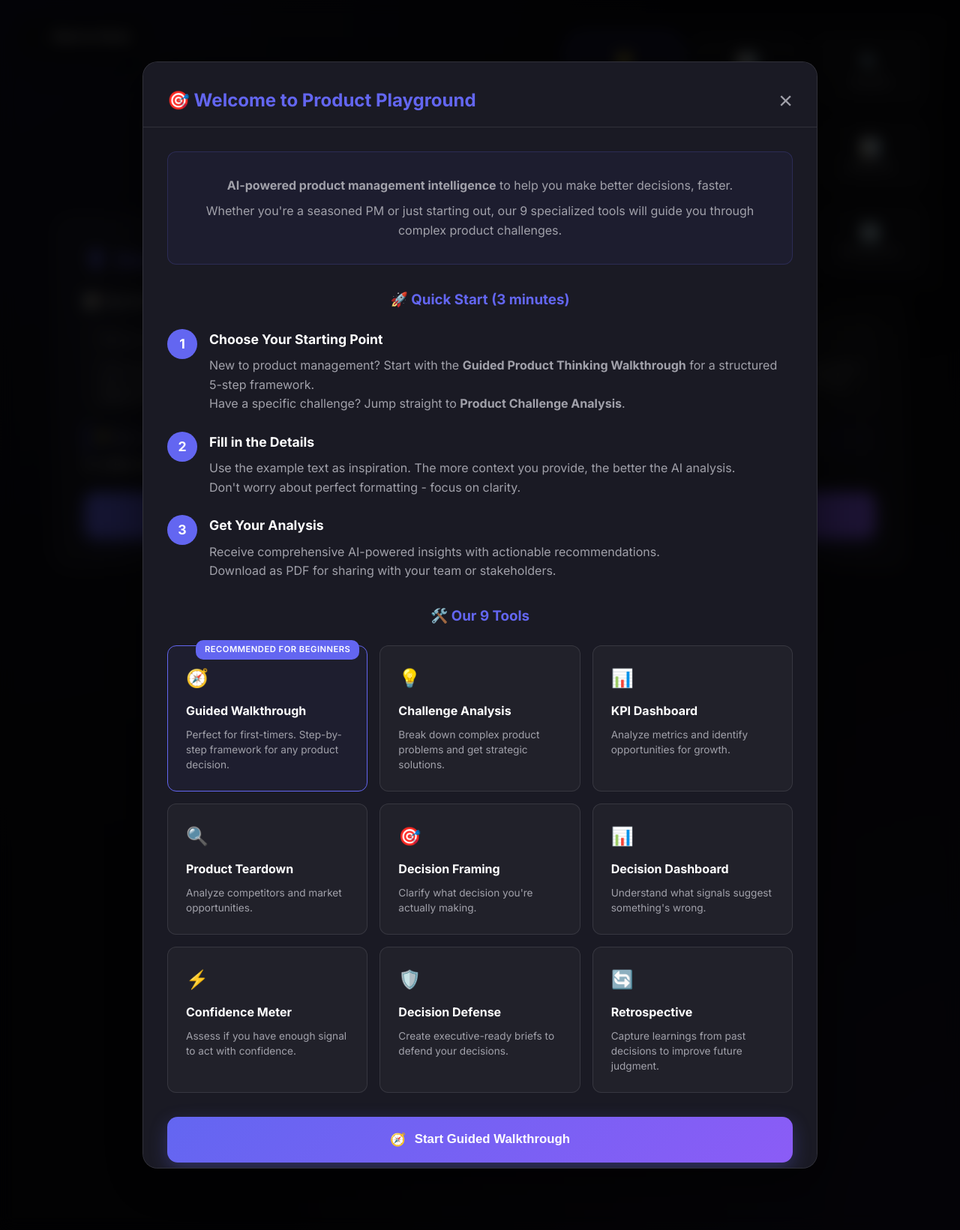
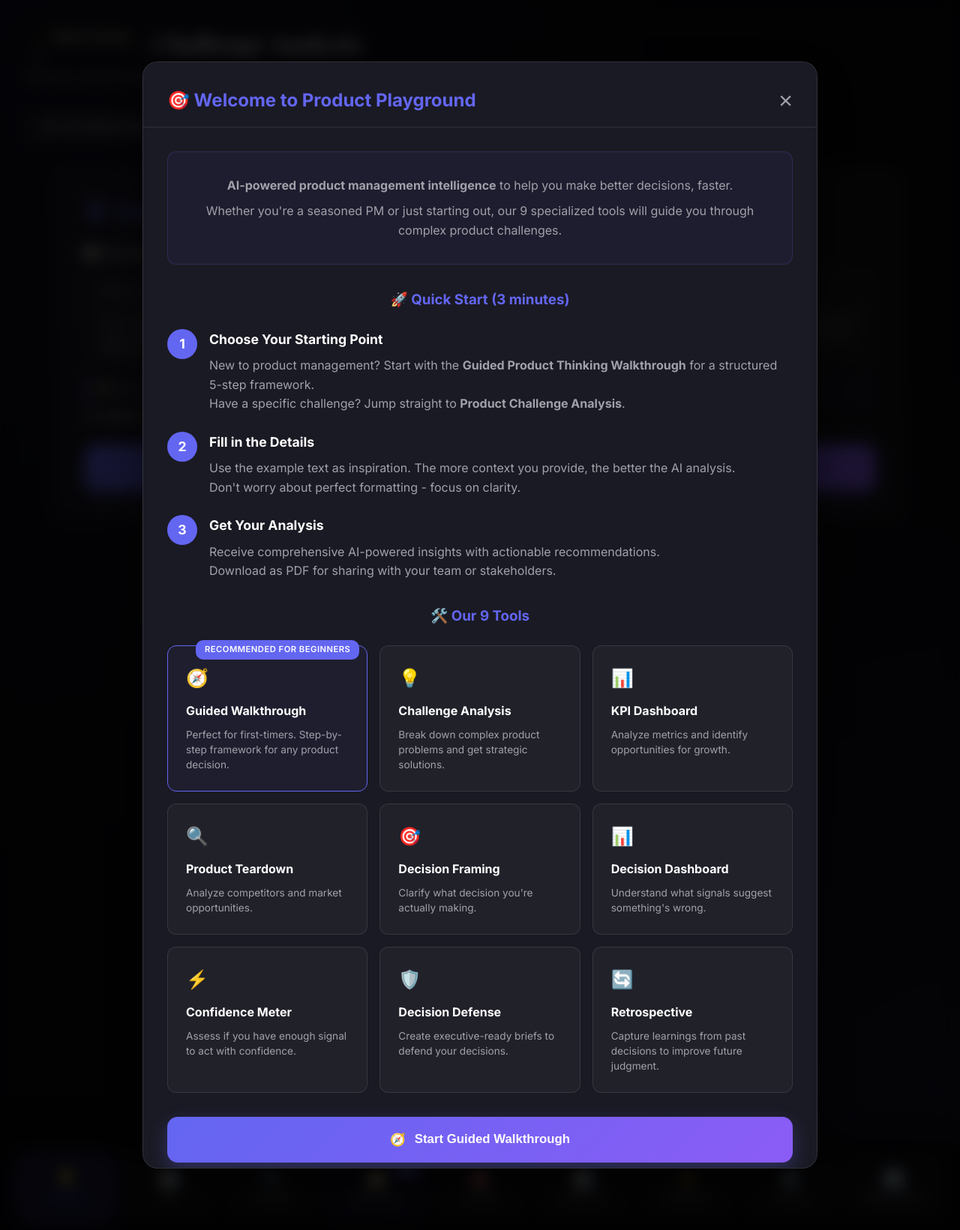
Before and after one commit to anubhav-product/ProductPlayGround, a Flask app: page /app in a window 1280 px wide. Shown: the whole page at 75% size. Run offline with Flask 3, Linux system fonts and the light colour scheme; some libraries are stand-ins or nearby versions.

Commit message:
Fix positioning: bottom navigation bar for all screens, remove conflicting CSS rules and duplicate styles

```diff
--- a/product-thinking-studio/templates/index.html
+++ b/product-thinking-studio/templates/index.html
@@ -85,6 +85,7 @@
             color: var(--text);
             line-height: 1.6;
             min-height: 100vh;
+            padding-bottom: 130px;
             background-image:
                 radial-gradient(at 0% 0%, rgba(99, 102, 241, 0.1) 0px, transparent 50%),
                 radial-gradient(at 100% 100%, rgba(139, 92, 246, 0.1) 0px, transparent 50%);
@@ -347,48 +348,39 @@
             font-size: 0.95rem;
         }
 
-        /* Navigation Tabs / Tool Launcher */
+        /* Navigation Tabs / Tool Launcher - Bottom Bar */
         .tabs,
         .tool-menu {
             position: fixed;
-            top: 1.5rem;
-            right: 1.5rem;
+            bottom: 0;
+            left: 0;
+            right: 0;
             z-index: 1000;
-            width: min(520px, calc(100vw - 3rem));
-            max-height: calc(100vh - 4rem);
+            width: 100%;
+            max-height: none;
             display: grid;
-            grid-template-columns: repeat(3, 1fr);
-            gap: 0.8rem;
-            padding: 1.2rem;
-            background: rgba(10, 10, 15, 0.96);
-            border: 1px solid rgba(255, 255, 255, 0.1);
-            border-radius: 20px;
-            box-shadow: 0 24px 60px rgba(0, 0, 0, 0.35);
-            overflow-y: auto;
-            overflow-x: hidden;
+            grid-template-columns: repeat(auto-fit, minmax(110px, 1fr));
+            gap: 0.6rem;
+            padding: 1rem 1.5rem;
+            background: rgba(10, 10, 15, 0.98);
+            border-top: 1px solid rgba(255, 255, 255, 0.12);
+            border-radius: 0;
+            box-shadow: 0 -15px 40px rgba(0, 0, 0, 0.4);
+            overflow: visible;
         }
 
         .tabs::before,
         .tool-menu::before {
-            content: 'All Tools';
-            position: absolute;
-            top: -0.9rem;
-            left: 1.2rem;
-            padding: 0 0.6rem;
+            display: none;
+        }
+
+        .tab-button {
+            padding: 0.85rem 0.8rem;
+            background: rgba(255, 255, 255, 0.04);
+            border: 1px solid rgba(255, 255, 255, 0.08);
+            border-radius: 16px;
+            color: var(--text-muted);
             font-size: 0.78rem;
-            letter-spacing: 0.12em;
-            text-transform: uppercase;
-            color: var(--text-muted);
-            background: var(--background);
-        }
-
-        .tab-button {
-            padding: 0.85rem 0.9rem;
-            background: rgba(255, 255, 255, 0.05);
-            border: 1px solid var(--border);
-            border-radius: 18px;
-            color: var(--text-muted);
-            font-size: 0.8rem;
             font-weight: 500;
             cursor: pointer;
             transition: all 0.3s ease;
@@ -397,18 +389,18 @@
             align-items: center;
             justify-content: center;
             gap: 0.3rem;
-            min-width: 95px;
-            min-height: 100px;
+            min-width: 90px;
+            min-height: 85px;
             position: relative;
             text-align: center;
         }
 
         .tab-button span:first-child {
-            font-size: 1.4rem;
+            font-size: 1.35rem;
         }
 
         .tab-button span:last-child {
-            line-height: 1.15;
+            line-height: 1.1;
             word-break: break-word;
         }
 
@@ -463,10 +455,10 @@
         }
 
         .header {
-            padding-top: 6rem;
-            padding-left: 200px;
+            padding-top: 2rem;
+            padding-left: 2rem;
             padding-right: 2rem;
-            min-height: 120px;
+            min-height: 100px;
             display: flex;
             flex-direction: column;
             justify-content: center;
@@ -479,71 +471,6 @@
         .header-actions {
             margin-top: 1rem;
             width: fit-content;
-        }
-
-        .tab-button:hover {
-            background: rgba(99, 102, 241, 0.1);
-            border-color: var(--primary);
-            color: var(--text);
-            transform: translateY(-2px);
-        }
-
-        .tab-button.active {
-            background: rgba(99, 102, 241, 0.15);
-            border-color: var(--primary);
-            color: var(--primary);
-            box-shadow: 0 4px 16px rgba(99, 102, 241, 0.3);
-        }
-
-        .tab-button.recommended {
-            border-color: var(--primary);
-            background: rgba(99, 102, 241, 0.08);
-        }
-
-        .tab-button .recommended-badge {
-            position: absolute;
-            top: -5px;
-            right: -5px;
-            background: var(--primary);
-            color: white;
-            border-radius: 50%;
-            width: 20px;
-            height: 20px;
-            display: flex;
-            align-items: center;
-            justify-content: center;
-            font-size: 0.7rem;
-            font-weight: 700;
-        }
-
-        /* Tooltips */
-        .tab-button[data-tooltip]:hover::after {
-            content: attr(data-tooltip);
-            position: absolute;
-            bottom: 100%;
-            left: 50%;
-            transform: translateX(-50%);
-            background: var(--surface);
-            color: var(--text);
-            padding: 0.75rem 1rem;
-            border-radius: 8px;
-            border: 1px solid var(--border);
-            font-size: 0.8rem;
-            white-space: nowrap;
-            z-index: 1000;
-            margin-bottom: 0.5rem;
-            box-shadow: 0 4px 16px rgba(0, 0, 0, 0.3);
-        }
-
-        .tab-button[data-tooltip]:hover::before {
-            content: '';
-            position: absolute;
-            bottom: 100%;
-            left: 50%;
-            transform: translateX(-50%);
-            border: 6px solid transparent;
-            border-top-color: var(--surface);
-            margin-bottom: -1px;
         }
 
         /* Container */
@@ -1238,24 +1165,6 @@
         }
 
         /* Responsive */
-        @media (max-width: 768px) {
-            .header h1 {
-                font-size: 1.5rem;
-            }
-
-            .container {
-                padding: 1rem;
-            }
-
-            .glass-card {
-                padding: 1.5rem;
-            }
-
-            .back-btn {
-                position: static;
-                margin-bottom: 1rem;
-            }
-
             .metrics-grid {
                 grid-template-columns: 1fr;
             }
```
